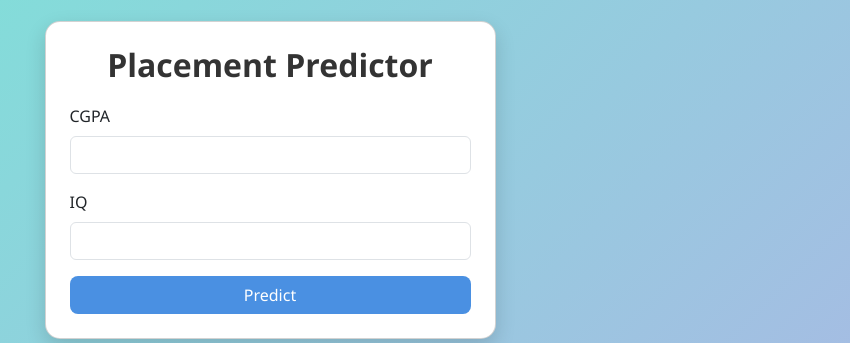
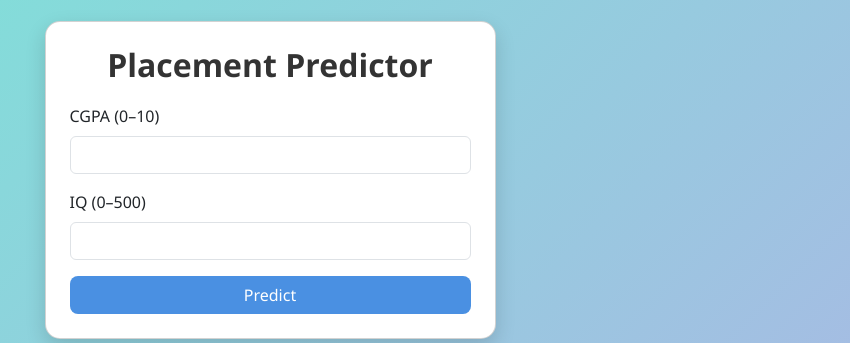
Before and after one commit to richierichijkl/MLPractice, a Flask app: page / in a window 1280 px wide. Shown: the part 220-563 px from the top of the page, without its empty margins (370-1220 px from the left). Run offline with Flask 3, Linux system fonts and the light colour scheme; parts of the project's set-up code (start-up, migrations or seed data) failed here and were passed over.

Commit message:
Updated index.html with input validation and added screenshot

```diff
--- a/app.py
+++ b/app.py
@@ -5,7 +5,7 @@ import numpy as np
 app = Flask(__name__)
 
 # Load model
-model = pickle.load(open("model_svc.pkl", "rb"))
+model = pickle.load(open("model_scaled_svc.pkl", "rb"))
 
 @app.route("/")
 def home():
@@ -16,12 +16,18 @@ def predict():
     cgpa = float(request.form["cgpa"])
     iq = float(request.form["iq"])
 
-    # Reshape input for model
+    # Validation
+    if not (0 <= cgpa <= 10):
+        return render_template("index.html", prediction_text="❌ CGPA must be between 0 and 10.")
+    if not (0 <= iq <= 500):  # example IQ range
+        return render_template("index.html", prediction_text="❌ IQ must be between 0 and 500.")
+
     features = np.array([[cgpa, iq]])
     prediction = model.predict(features)[0]
 
     result = "Selected 🎉" if prediction == 1 else "Not Selected ❌"
     return render_template("index.html", prediction_text=f"Prediction: {result}")
 
+
 if __name__ == "__main__":
     app.run(debug=True)
--- a/templates/index.html
+++ b/templates/index.html
@@ -46,19 +46,21 @@
             <div class="col-md-5">
                 <div class="card p-4">
                     <h2 class="text-center">Placement Predictor</h2>
+
                     <form action="/predict" method="post">
                         <div class="mb-3">
-                            <label for="cgpa" class="form-label">CGPA</label>
-                            <input type="number" step="0.01" class="form-control" name="cgpa" required>
+                            <label for="cgpa" class="form-label">CGPA (0–10)</label>
+                            <input type="number" step="0.01" class="form-control" name="cgpa" min="0" max="10" required>
                         </div>
                         <div class="mb-3">
-                            <label for="iq" class="form-label">IQ</label>
-                            <input type="number" class="form-control" name="iq" required>
+                            <label for="iq" class="form-label">IQ (0–500)</label>
+                            <input type="number" class="form-control" name="iq" min="70" max="150" required>
                         </div>
                         <div class="d-grid">
                             <button type="submit" class="btn btn-custom">Predict</button>
                         </div>
                     </form>
+
                     {% if prediction_text %}
                         <div class="alert alert-info text-center prediction">
                             {{ prediction_text }}
```
Also changed, not shown: README.md, Screenshot from 2025-10-05 11-24-53.png (added), 4 other files.
